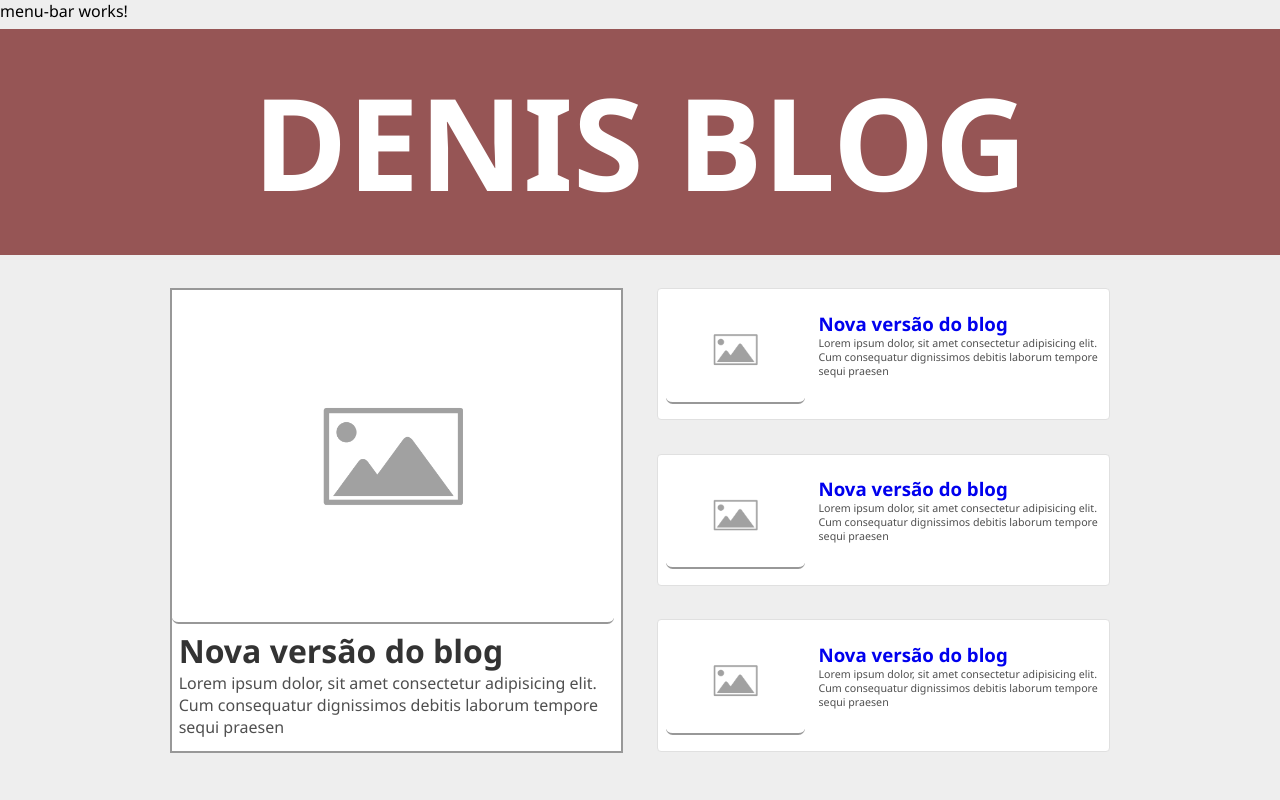
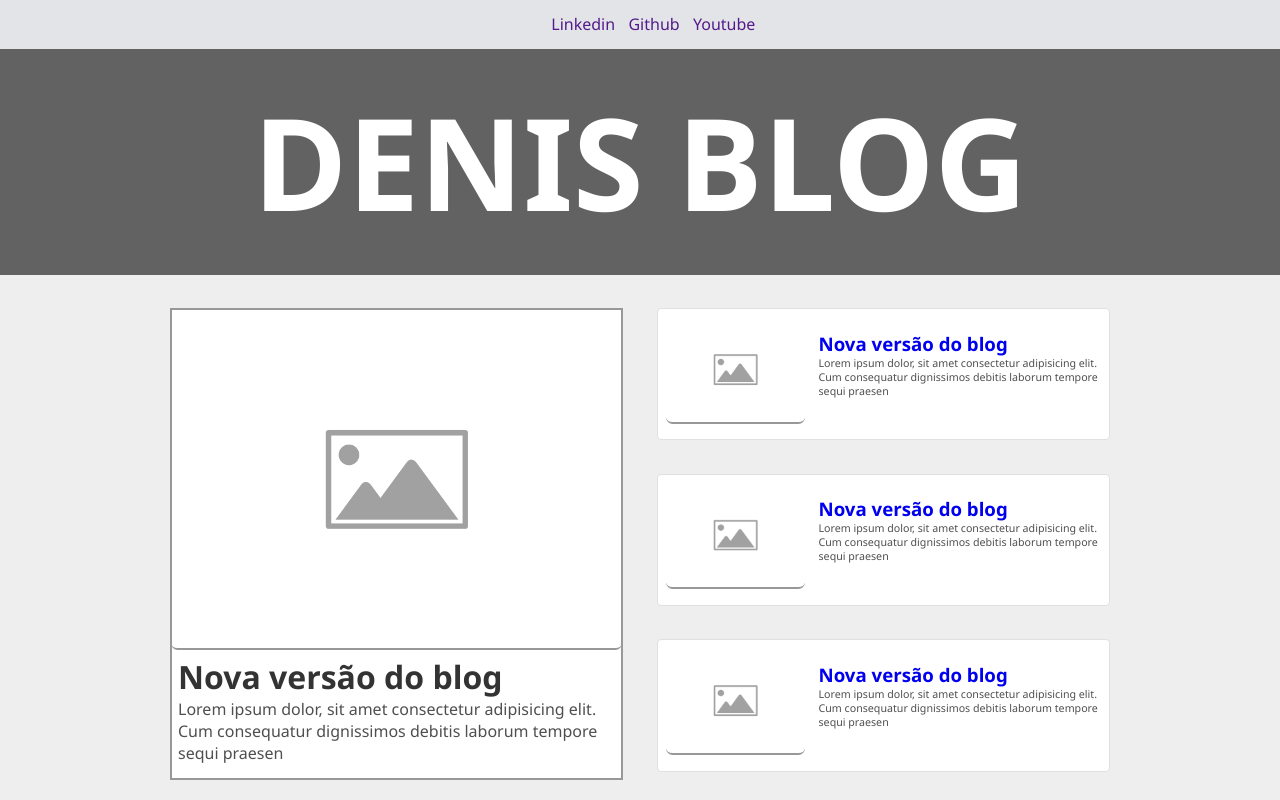
Before and after one commit to denis-ulterior/blog, an Angular app: page / in a window 1280 px wide. Built offline with nearby package versions, Linux system fonts and the light colour scheme.

Commit message:
Criado menu e ajustes de design

```diff
--- a/src/app/components/big-card/big-card.component.css
+++ b/src/app/components/big-card/big-card.component.css
@@ -12,8 +12,8 @@ flex-direction: column;
 }
 .big-card-photo img{
     border-bottom: rgb(152, 152, 152) solid 2px;
-    height: 250pt;
-    min-height: 250pt;
+    height: 255pt;
+    min-height: 255pt;
     border-radius: 5pt;
 }
 .big-card-title{
--- a/src/app/components/menu-bar/menu-bar.component.css
+++ b/src/app/components/menu-bar/menu-bar.component.css
@@ -0,0 +1,13 @@
+.container-menu ul{
+    display: flex;
+    flex-direction: row;
+    flex-wrap: wrap;
+    list-style: none;
+    gap: 10pt;
+
+}
+.container-menu{
+ padding-left: 20pt;
+ padding-top: 10pt;
+ padding-bottom: 10pt;
+}
--- a/src/app/components/menu-bar/menu-bar.component.html
+++ b/src/app/components/menu-bar/menu-bar.component.html
@@ -1 +1,7 @@
-<p>menu-bar works!</p>
+<div class="container-menu">
+    <ul>
+        <li><a href="">Linkedin</a></li>
+        <li><a href="">Github</a></li>
+        <li><a href="">Youtube</a></li>
+    </ul>
+</div>
--- a/src/app/pages/home/home.component.css
+++ b/src/app/pages/home/home.component.css
@@ -16,3 +16,10 @@
     align-self: start;
 
 }
+header{
+    background-color: rgb(226, 228, 231);
+    display: flex;
+    justify-content: center;
+    padding-bottom: 0pt;
+    margin-bottom: 0pt;
+}
--- a/src/app/pages/home/home.component.html
+++ b/src/app/pages/home/home.component.html
@@ -1,5 +1,7 @@
+<header>
+    <app-menu-bar></app-menu-bar>
+</header>
 
-<app-menu-bar></app-menu-bar>
 <app-page-banner></app-page-banner>
 
 <div class="articles-container">
--- a/src/styles.css
+++ b/src/styles.css
@@ -4,10 +4,10 @@
     box-sizing: border-box;
     font-family: 'Segoe UI', Tahoma, Geneva, Verdana, sans-serif;
     border: none;
-    --cor-bg-banner:rgb(150, 85, 85);
+    --cor-bg-banner:rgb(98, 98, 98);
     --tamanho-fonte-banner:10vw;
     --espaco-interno-banner:2%;
-    --margem-acima-banner:5pt;
+    --margem-acima-banner:0pt;
     --margem-abaixo-banner:5pt;
     --cor-texto-banner:white;
 }
```
